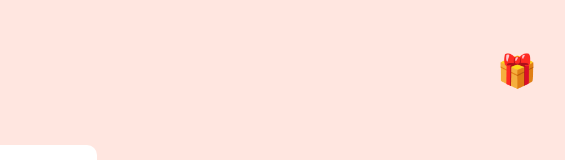
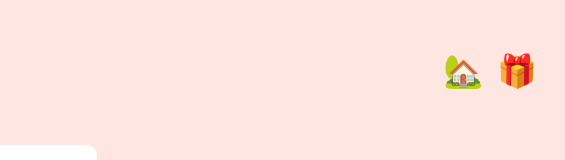
Before and after one commit to kimjiwoow/22pageffff, a plain HTML site: page index.html in a window 1280 px wide. Shown: the top 160 px of the page, 713-1278 px from the left. Drawn offline with Linux system fonts and the light colour scheme; a web font is replaced by a local one.

Commit message:
Update index.html

```diff
--- a/index.html
+++ b/index.html
@@ -340,6 +340,7 @@
 
 
     <h4>
+         <a href="https://kimjiwoow.github.io/1212dododo/" target="_blank">🏡</a>
         <a href="" target="_blank" class="gift">🎁</a>
     </h4>
 
```
